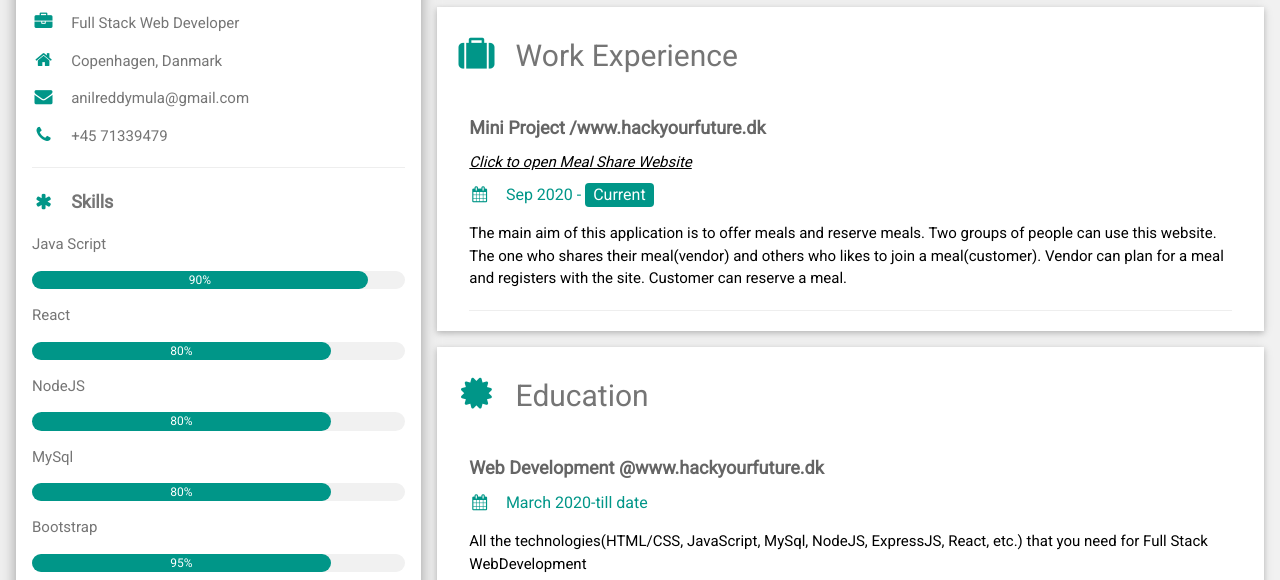
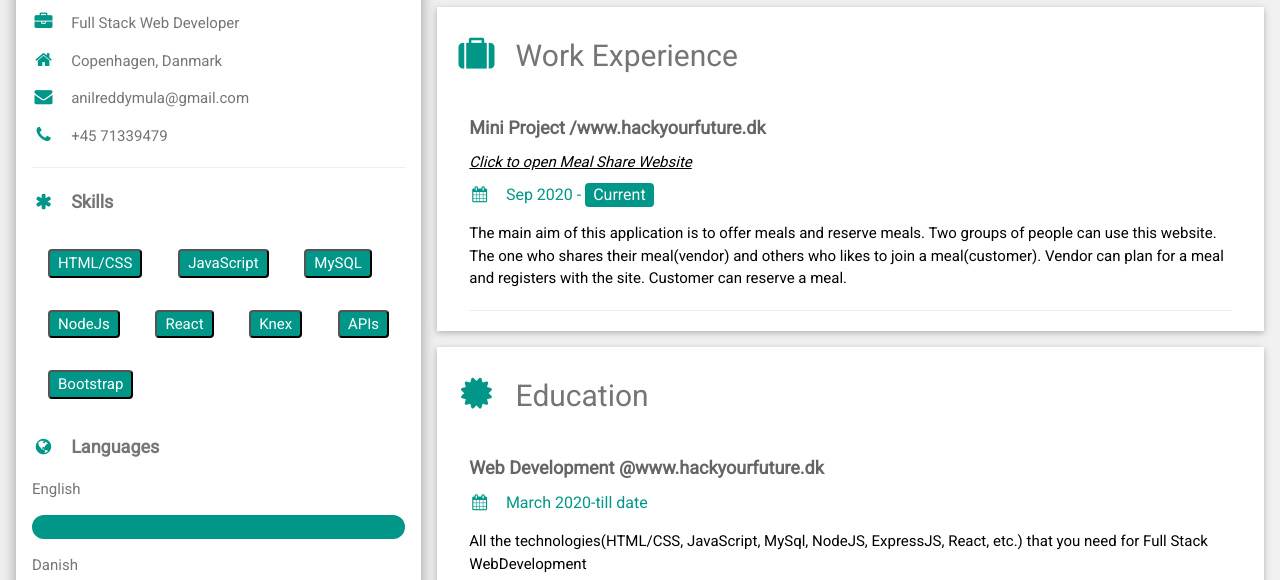
Before and after one commit to AnilMula/AnilMula.github.io, a plain HTML site: page index.html in a window 1280 px wide. Shown: the part 236-816 px from the top of the page. Drawn offline with nearby package versions, Linux system fonts and the light colour scheme.

Commit message:
removed progress bar

```diff
--- a/index.html
+++ b/index.html
@@ -54,8 +54,8 @@
                   class="fa fa-home fa-fw w3-margin-right w3-large w3-text-teal"
                 ></i
                 >Copenhagen, Danmark
+                <p>
               </p>
-              <p>
                 <i
                   class="fa fa-envelope fa-fw w3-margin-right w3-large w3-text-teal"
                 ></i
@@ -77,51 +77,22 @@
                   >Skills</b
                 >
               </p>
-              <p>Java Script</p>
-              <div class="w3-light-grey w3-round-xlarge w3-small">
-                <div
-                  class="w3-container w3-center w3-round-xlarge w3-teal"
-                  style="width: 90%"
-                >
-                  90%
-                </div>
-              </div>
-              <p>React</p>
-              <div class="w3-light-grey w3-round-xlarge w3-small">
-                <div
-                  class="w3-container w3-center w3-round-xlarge w3-teal"
-                  style="width: 80%"
-                >
-                  <div class="w3-center w3-text-white">80%</div>
-                </div>
-              </div>
-              <p>NodeJS</p>
-              <div class="w3-light-grey w3-round-xlarge w3-small">
-                <div
-                  class="w3-container w3-center w3-round-xlarge w3-teal"
-                  style="width: 80%"
-                >
-                  80%
-                </div>
-              </div>
-              <p>MySql</p>
-              <div class="w3-light-grey w3-round-xlarge w3-small">
-                <div
-                  class="w3-container w3-center w3-round-xlarge w3-teal"
-                  style="width: 80%"
-                >
-                  80%
-                </div>
-              </div>
-              <p>Bootstrap</p>
-              <div class="w3-light-grey w3-round-xlarge w3-small">
-                <div
-                  class="w3-container w3-center w3-round-xlarge w3-teal"
-                  style="width: 80%"
-                >
-                  95%
-                </div>
-              </div>
+              <button class="w3-tag w3-teal w3-round w3-margin">
+                HTML/CSS
+              </button>
+              <button class="w3-tag w3-teal w3-round w3-margin">
+                JavaScript
+              </button>
+              <button class="w3-tag w3-teal w3-round w3-margin">MySQL</button>
+              <button class="w3-tag w3-teal w3-round w3-margin">NodeJs</button>
+
+              <button class="w3-tag w3-teal w3-round w3-margin">React</button>
+              <button class="w3-tag w3-teal w3-round w3-margin">
+                Knex
+              </button>
+              <button class="w3-tag w3-teal w3-round w3-margin">APIs</button>
+              <button class="w3-tag w3-teal w3-round w3-margin">Bootstrap</button>
+
               <br />
 
               <p class="w3-large w3-text-theme">
```
